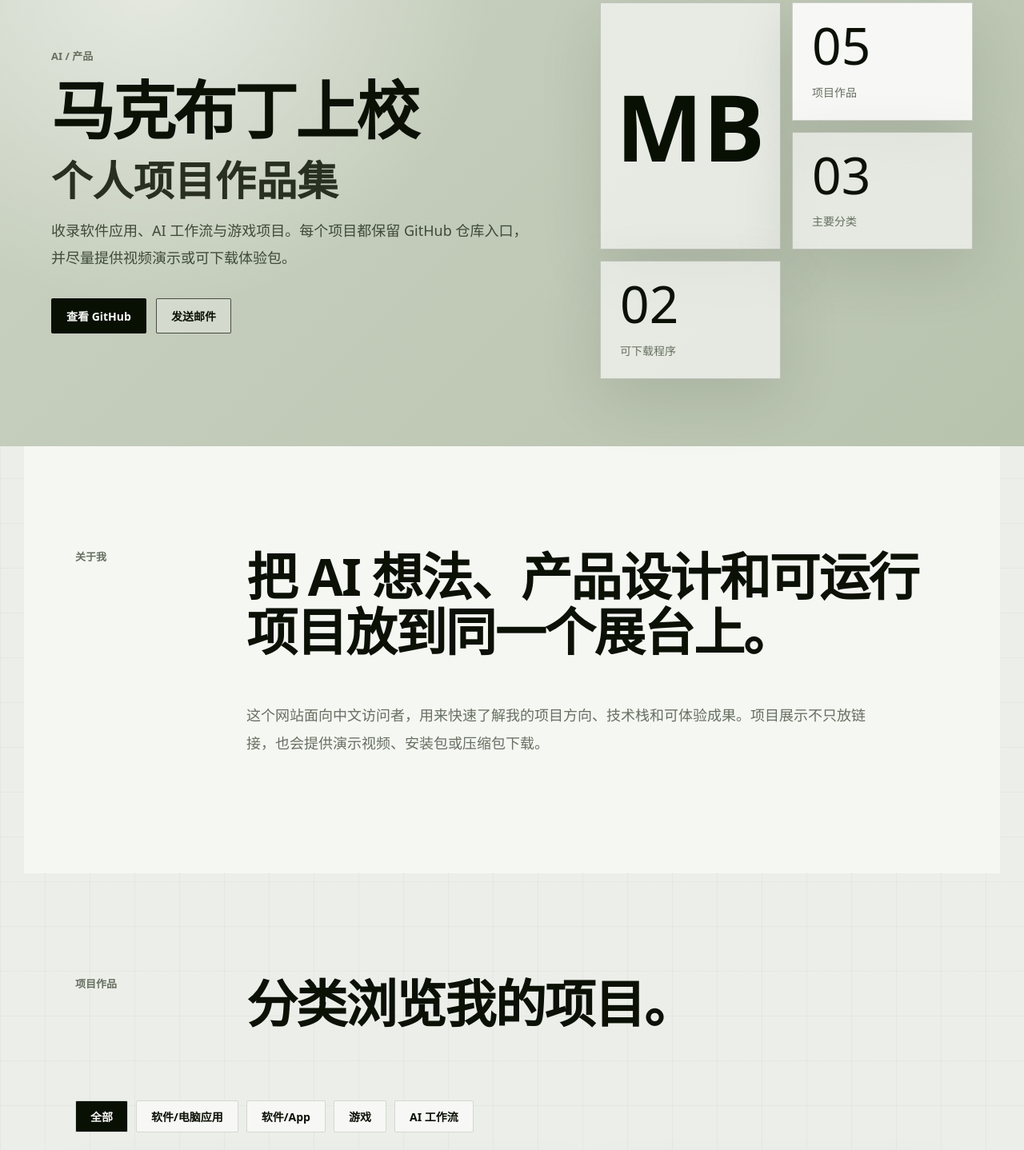
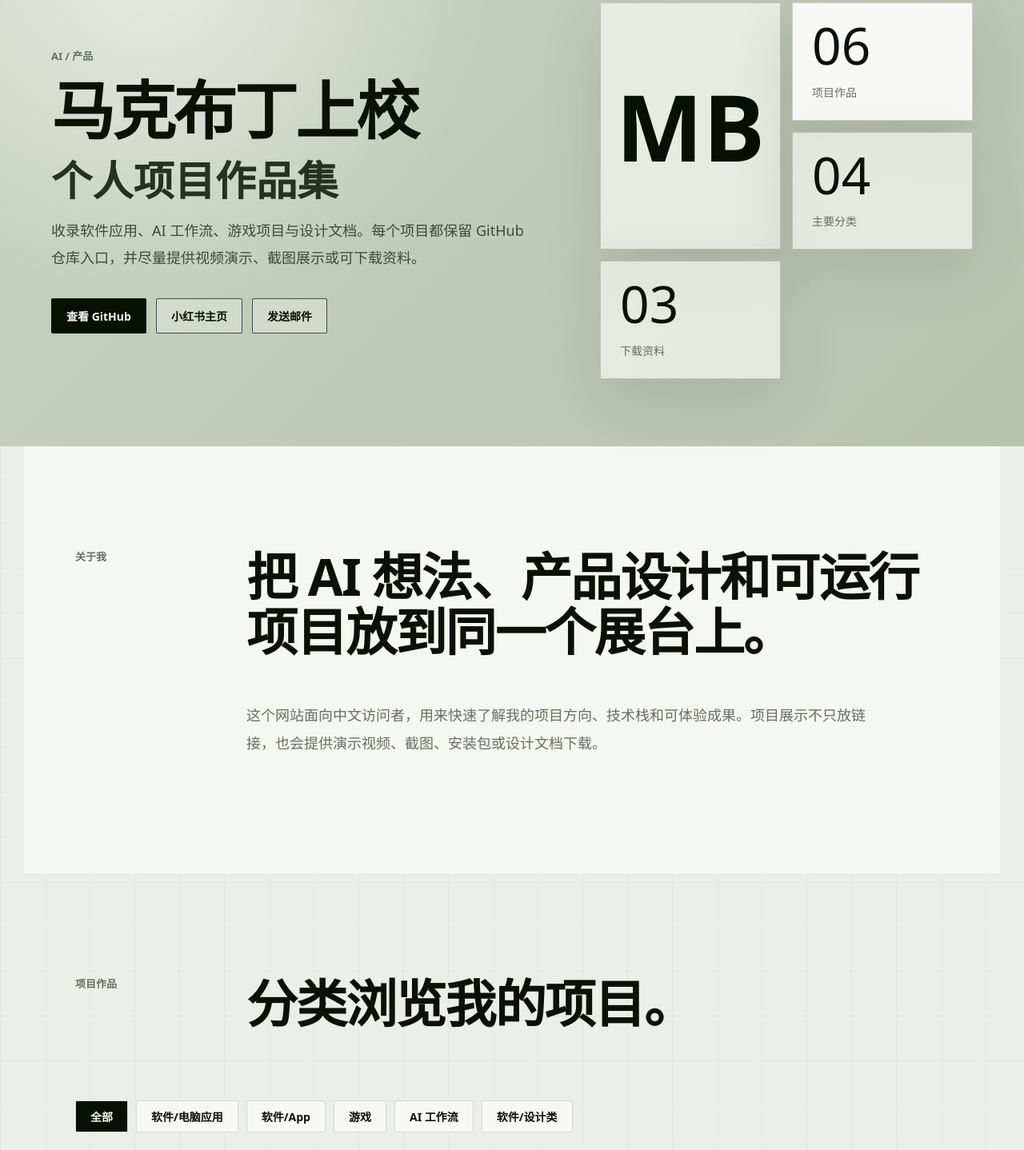
Before and after one commit to WHRRHW/WHRRHW.github.io, a plain HTML site: page index.html in a window 1280 px wide. Shown: the part 242-1680 px from the top of the page at 80% size. Drawn offline with Linux system fonts and the light colour scheme.

Commit message:
Add Xiaohongshu link and OOAD project

```diff
--- a/index.html
+++ b/index.html
@@ -27,10 +27,11 @@
             <h1>马克布丁上校</h1>
             <p class="hero-line">个人项目作品集</p>
             <p class="hero-desc">
-              收录软件应用、AI 工作流与游戏项目。每个项目都保留 GitHub 仓库入口，并尽量提供视频演示或可下载体验包。
+              收录软件应用、AI 工作流、游戏项目与设计文档。每个项目都保留 GitHub 仓库入口，并尽量提供视频演示、截图展示或可下载资料。
             </p>
             <div class="hero-actions">
               <a class="btn primary" href="https://github.com/WHRRHW" target="_blank" rel="noreferrer">查看 GitHub</a>
+              <a class="btn" href="https://www.xiaohongshu.com/user/profile/5fa01c8b000000000101c9a0" target="_blank" rel="noreferrer">小红书主页</a>
               <a class="btn" href="mailto:whraichiwhr@163.com">发送邮件</a>
             </div>
           </div>
@@ -38,16 +39,16 @@
           <div class="hero-board" aria-label="作品集概览">
             <div class="hero-logo">MB</div>
             <div class="metric large">
-              <strong>05</strong>
+              <strong>06</strong>
               <span>项目作品</span>
             </div>
             <div class="metric">
-              <strong>03</strong>
+              <strong>04</strong>
               <span>主要分类</span>
             </div>
             <div class="metric">
-              <strong>02</strong>
-              <span>可下载程序</span>
+              <strong>03</strong>
+              <span>下载资料</span>
             </div>
           </div>
         </div>
@@ -58,7 +59,7 @@
         <div>
           <h2>把 AI 想法、产品设计和可运行项目放到同一个展台上。</h2>
           <p>
-            这个网站面向中文访问者，用来快速了解我的项目方向、技术栈和可体验成果。项目展示不只放链接，也会提供演示视频、安装包或压缩包下载。
+            这个网站面向中文访问者，用来快速了解我的项目方向、技术栈和可体验成果。项目展示不只放链接，也会提供演示视频、截图、安装包或设计文档下载。
           </p>
         </div>
       </section>
@@ -92,8 +93,8 @@
           </article>
           <article>
             <span>04</span>
-            <strong>游戏项目</strong>
-            <p>Unity、Windows 打包、关卡体验</p>
+            <strong>设计建模</strong>
+            <p>OOAD、UML、模块设计</p>
           </article>
         </div>
       </section>
@@ -104,6 +105,7 @@
           <h2>欢迎查看项目，也欢迎交流想法。</h2>
           <p>邮箱：<a href="mailto:whraichiwhr@163.com">whraichiwhr@163.com</a></p>
           <p>GitHub：<a href="https://github.com/WHRRHW" target="_blank" rel="noreferrer">github.com/WHRRHW</a></p>
+          <p>小红书：<a href="https://www.xiaohongshu.com/user/profile/5fa01c8b000000000101c9a0" target="_blank" rel="noreferrer">马克布丁上校的小红书主页</a></p>
         </div>
       </section>
     </main>
--- a/script.js
+++ b/script.js
@@ -96,6 +96,20 @@ const projects = [
     cover: "linear-gradient(135deg, #11150f 0%, #31402e 35%, #bec6b3 100%)",
     initials: "AL",
     details: "大二下游戏课设项目，已打包为 Windows 安装程序，并提供截图展示游戏画面与玩法。"
+  },
+  {
+    id: "ooad-service-design",
+    title: "OOAD 售后与服务模块设计",
+    category: "软件/设计类",
+    intro: "围绕售后服务流程、工单生命周期和模块架构展开的 OOAD 设计文档。",
+    tech: ["OOAD", "UML", "模块设计", "概要设计", "售后服务流程"],
+    github: "",
+    coverImage: "./assets/covers/ooad-service-design-cover.png",
+    images: [],
+    downloads: [{ label: "下载设计文档", href: "./assets/docs/ooad-service-design.pdf" }],
+    cover: "linear-gradient(135deg, #c6cfbd 0%, #f7f8f5 48%, #9ba88f 100%)",
+    initials: "OO",
+    details: "该项目聚焦售后与服务模块的业务建模和系统设计，包含需求分析、用例建模、领域模型、交互设计、流程设计、架构设计和数据库设计等内容。"
   }
 ];
 
@@ -149,7 +163,7 @@ function renderProjects() {
               </div>
             </div>
             <div class="card-actions">
-              <a class="btn primary" href="${project.github}" target="_blank" rel="noreferrer">GitHub 仓库</a>
+              ${project.github ? `<a class="btn primary" href="${project.github}" target="_blank" rel="noreferrer">GitHub 仓库</a>` : ""}
               <button class="btn" type="button" data-project="${project.id}">查看详情</button>
             </div>
           </div>
@@ -207,7 +221,7 @@ function openProject(projectId) {
           ${project.tech.map((item) => `<span class="tag">${item}</span>`).join("")}
         </div>
         <div class="modal-actions">
-          <a class="btn primary" href="${project.github}" target="_blank" rel="noreferrer">打开 GitHub</a>
+          ${project.github ? `<a class="btn primary" href="${project.github}" target="_blank" rel="noreferrer">打开 GitHub</a>` : ""}
           ${project.video ? `<a class="btn" href="${project.video}" target="_blank">打开视频</a>` : ""}
           ${project.downloads.map((download) => `<a class="btn" href="${download.href}" target="_blank" rel="noreferrer">${download.label}</a>`).join("")}
         </div>
```
Also changed, not shown: 2 other files.
